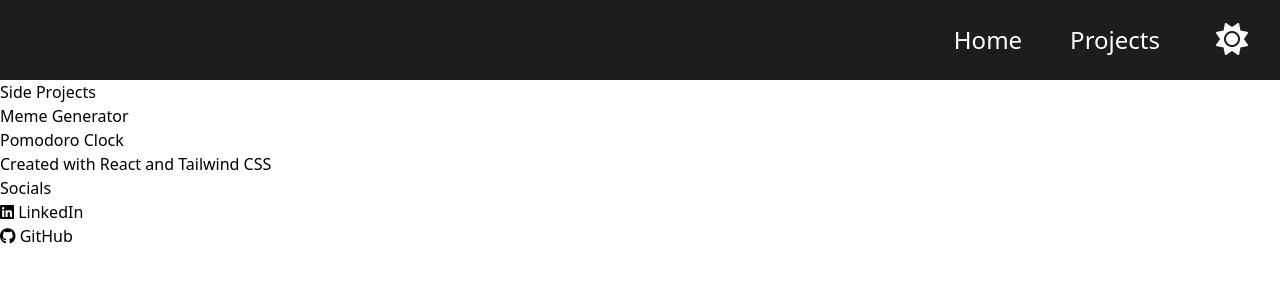
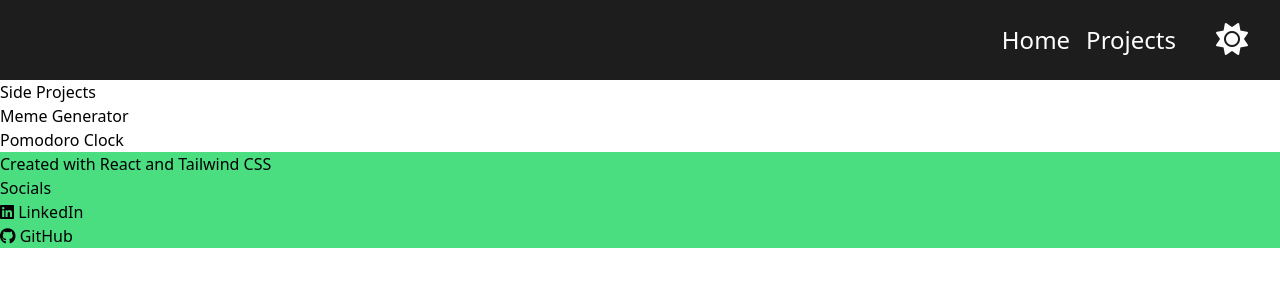
Before and after one commit to alexissorianooo/Portfolio, a React (Create React App) app: page /portfolio/projects in a window 1280 px wide. Shown: the top 300 px of the page. Built offline with nearby package versions, Linux system fonts and the light colour scheme.

Commit message:
fixed overlapping with other component

```diff
--- a/src/App.js
+++ b/src/App.js
@@ -11,14 +11,14 @@ import { BrowserRouter as Router, Routes, Route} from 'react-router-dom'
 function App() {
   return (
     <Router>
-      <div>
+      <div className='relative flex flex-col'>
         <Navbar />
-        <div>
-          <Routes>
-            <Route path="/portfolio/" element={<Home />}></Route>
-            <Route path="/portfolio/projects/" element={<Projects />}></Route>
-          </Routes>
-        </div>
+          <div className=' h-auto bg-white'>
+            <Routes>
+              <Route path="/portfolio/" element={<Home />}></Route>
+              <Route path="/portfolio/projects/" element={<Projects />}></Route>
+            </Routes>
+          </div>
         <Footer />
       </div>
     </Router>
--- a/src/Footer.js
+++ b/src/Footer.js
@@ -2,10 +2,10 @@ import React from 'react'
 
 function Footer(){
     return(
-        <div className="footerMain">
+        <div className="bg-green-400">
             <p>Created with React and Tailwind CSS</p>
             <h1>Socials</h1>
-            <div className="socialsContainer">
+            <div className="">
                 <h3>
                     <a href="https://www.linkedin.com/in/alexis-justin-soriano-a075071b5/" target="_blank" rel="noreferrer">
                         <i className="fa-brands fa-linkedin"></i>
--- a/src/Home.js
+++ b/src/Home.js
@@ -2,7 +2,7 @@ import React from 'react'
 
 export default function Home(){
     return(
-        <div>
+        <div className=''>
             <h1>Hello, I am Alexis</h1>
             <h2>I am Frontend Web Developer</h2>
             <h3>The developer is currently doing side projects.</h3>
--- a/src/Navbar.js
+++ b/src/Navbar.js
@@ -9,7 +9,7 @@ export default function Navbar(){
     }
 
     return(
-        <div className={!menu ? 'w-screen flex flex-col h-[80px]': `w-screen flex flex-col h-60 md:h-[80px]`}> {/* IF more than 640px => display normal nav height ELSE display hieght for menu*/}
+        <div className={!menu ? 'w-screen flex flex-col h-[80px]': ` w-screen flex flex-col h-50 md:h-[80px]`}> {/* IF more than 640px => display normal nav height ELSE display hieght for menu*/}
             <div className='bg-dark h-full w-full flex flex-row justify-end items-center'>
                 <ul className='md:flex hidden'> {/* IF more than 640px => display: flex ELSE display: hidden */}
                     <Link to='/portfolio' className="lnk">Home</Link>
@@ -22,10 +22,12 @@ export default function Navbar(){
                     <i className="fa-solid fa-bars"></i>
                 </button>
             </div>
-            <ul className={!menu ? 'hidden' : 'bg-dark flex flex-col items-end md:hidden'}> {/* IF menu === 'false' => display: hidden ELSE IF more than 640px display: hidden */}
-                <Link to='/portfolio' className="lnk">Home</Link>
-                <Link to='/portfolio/projects' className='lnk'>Projects</Link>
-            </ul>
+            <div className={!menu ? 'hidden' : 'relative h-full bg-dark md:hidden'}> {/* IF menu === 'false' => display: hidden ELSE IF more than 640px display: hidden */}
+                <ul className="relative flex flex-col items-end">
+                    <Link to='/portfolio' className="lnk">Home</Link>
+                    <Link to='/portfolio/projects' className='lnk'>Projects</Link>
+                </ul>
+            </div>
         </div>
     );
 }
--- a/src/css/index.css
+++ b/src/css/index.css
@@ -8,6 +8,6 @@
         @apply text-white hover:border-neutral-600 m-4 p-4
     }
     .lnk{
-        @apply text-white p-4 m-2 text-2xl hover:bg-neutral-600 rounded-lg
+        @apply text-white m-2 text-2xl hover:bg-neutral-600 rounded-lg
     }
 }
```
